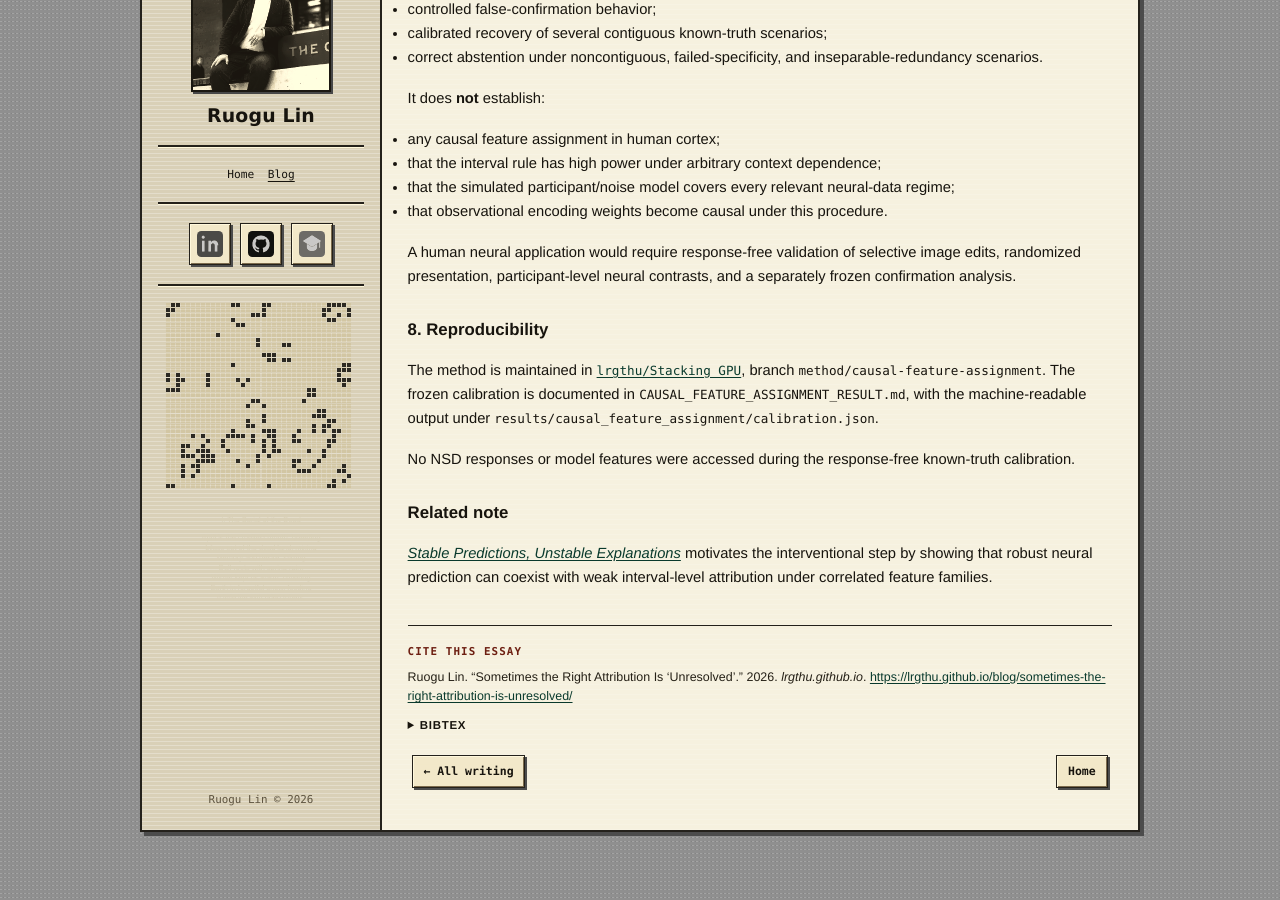
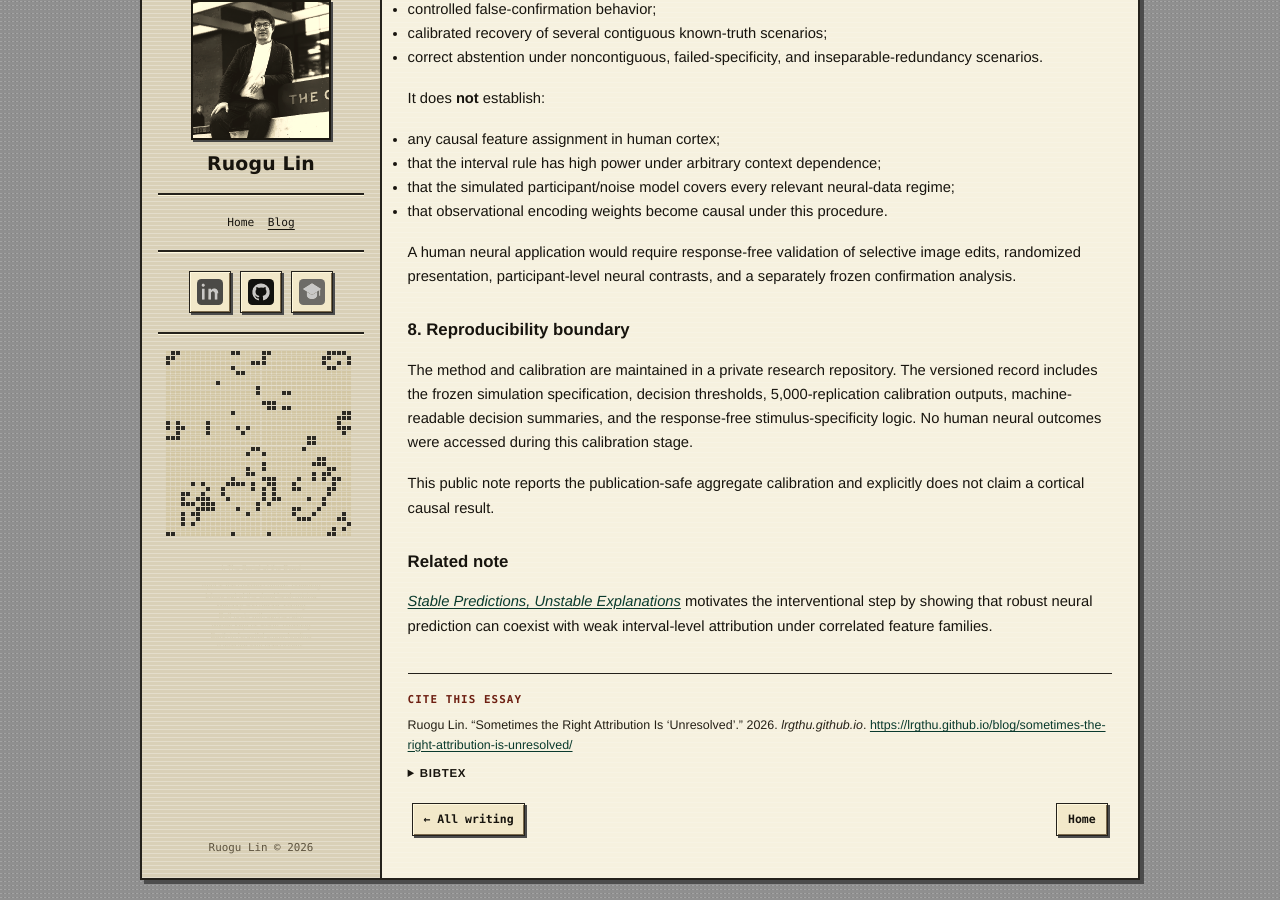
Before and after one commit to lrgthu/lrgthu.github.io, a Jekyll site: the page built from _posts/2026-09-05-sometimes-the-right-attribution-is-unresolved.md, in a window 1280 px wide and 900 px high, scrolled down 3994 px. Built offline with Jekyll 4.4.1, drawn with Linux system fonts in a browser that asks for light colours; before the commit the page ends 4846 px from its top, so only the background shows below that; some of the changed text lies outside the part shown.

Commit message:
Clarify private reproducibility boundary in causal attribution note

```diff
--- a/_posts/2026-09-05-sometimes-the-right-attribution-is-unresolved.md
+++ b/_posts/2026-09-05-sometimes-the-right-attribution-is-unresolved.md
@@ -145,11 +145,11 @@ It does **not** establish:
 
 A human neural application would require response-free validation of selective image edits, randomized presentation, participant-level neural contrasts, and a separately frozen confirmation analysis.
 
-## 8. Reproducibility
+## 8. Reproducibility boundary
 
-The method is maintained in [`lrgthu/Stacking_GPU`](https://github.com/lrgthu/Stacking_GPU), branch `method/causal-feature-assignment`. The frozen calibration is documented in `CAUSAL_FEATURE_ASSIGNMENT_RESULT.md`, with the machine-readable output under `results/causal_feature_assignment/calibration.json`.
+The method and calibration are maintained in a private research repository. The versioned record includes the frozen simulation specification, decision thresholds, 5,000-replication calibration outputs, machine-readable decision summaries, and the response-free stimulus-specificity logic. No human neural outcomes were accessed during this calibration stage.
 
-No NSD responses or model features were accessed during the response-free known-truth calibration.
+This public note reports the publication-safe aggregate calibration and explicitly does not claim a cortical causal result.
 
 ## Related note
 
```
